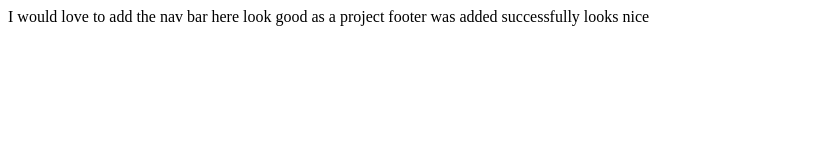
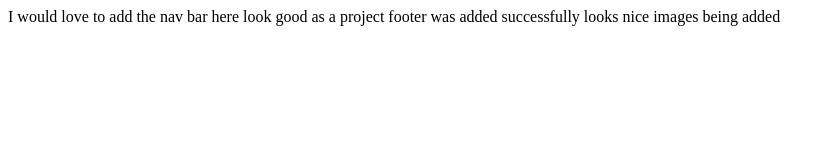
Before and after one commit to kiran-680/git-workflow, a plain HTML site: page index.html in a window 1280 px wide. Shown: the whole page, without its empty margins (0-835 px from the left). Drawn offline with Linux system fonts and the light colour scheme.

```diff
--- a/index.html
+++ b/index.html
@@ -11,6 +11,7 @@
 
     footer was added successfully
     looks nice
+     images being added
 
 
 
```
